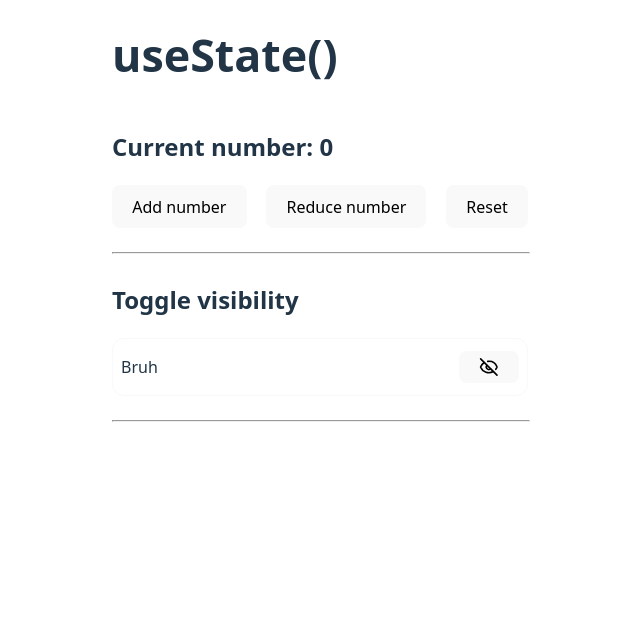
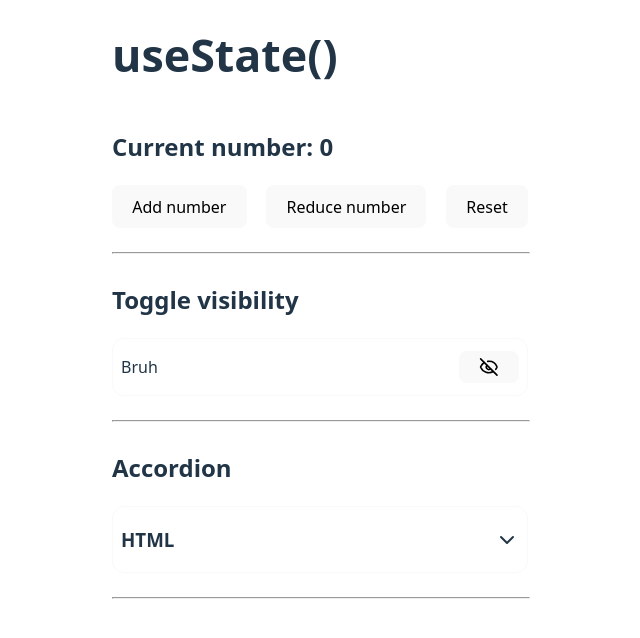
Before and after one commit to dwisarut/react-hook-practice, a React (Vite) app: page / in a window 1280 px wide. Shown: the top 638 px of the page, without its empty margins (320-960 px from the left). Built offline with nearby package versions, Linux system fonts and the light colour scheme.

Commit message:
feat: add accordion component in useState section

```diff
--- a/src/components/useStateHook.tsx
+++ b/src/components/useStateHook.tsx
@@ -1,9 +1,10 @@
 import { useState } from "react";
-import { Eye, EyeOff } from "lucide-react";
+import { Eye, EyeOff, ChevronDown, ChevronUp } from "lucide-react";
 
 function Counter() {
   const [count, setCount] = useState(0);
   const [hidden, setHidden] = useState(false);
+  const [openAccordion, setOpenAccordion] = useState(false);
 
   function addIncrement() {
     setCount(count + 1);
@@ -19,6 +20,10 @@ function Counter() {
 
   function onVisibilityChange() {
     setHidden(!hidden);
+  }
+
+  function onOpenAccordion() {
+    setOpenAccordion(!openAccordion);
   }
 
   return (
@@ -44,6 +49,32 @@ function Counter() {
           </button>
         </div>
         <hr />
+        <h2>Accordion</h2>
+        <div className="accordion__html">
+          <div
+            className={
+              !openAccordion
+                ? `accordion__clickbox__hidden`
+                : `accordion__clickbox__show`
+            }
+            onClick={onOpenAccordion}
+          >
+            <h3>HTML</h3>
+            {!openAccordion ? <ChevronDown /> : <ChevronUp />}
+          </div>
+          <div className={!openAccordion ? "" : "accordion__content"}>
+            {openAccordion ? (
+              <p>
+                HTML (HyperText Markup Language) is the most basic building
+                block of the Web. It defines the meaning and structure of web
+                content. Other technologies besides HTML are generally used to
+                describe a web page's appearance/presentation (CSS) or
+                functionality/behavior (JavaScript).
+              </p>
+            ) : null}
+          </div>
+        </div>
+        <hr />
       </div>
     </>
   );
--- a/src/index.css
+++ b/src/index.css
@@ -133,3 +133,43 @@ hr {
   margin-left: 8px;
   visibility: hidden;
 }
+
+.accordion__clickbox__show {
+  display: flex;
+  flex-direction: row;
+  justify-content: space-between;
+  align-items: center;
+  border: 1px solid #f9f9f9;
+  padding-left: 8px;
+  padding-right: 8px;
+  border-radius: 0.75rem;
+  border-bottom-left-radius: 0;
+  border-bottom-right-radius: 0;
+  border-bottom: 0;
+}
+
+.accordion__clickbox__hidden {
+  display: flex;
+  flex-direction: row;
+  justify-content: space-between;
+  align-items: center;
+  border: 1px solid #f9f9f9;
+  padding-left: 8px;
+  padding-right: 8px;
+  border-radius: 0.75rem;
+}
+
+.accordion__clickbox__show:hover {
+  cursor: pointer;
+}
+
+.accordion__clickbox__hidden:hover {
+  cursor: pointer;
+}
+
+.accordion__content {
+  padding: 8px;
+  border: 1px solid #f9f9f9;
+  border-bottom-left-radius: 0.75rem;
+  border-bottom-right-radius: 0.75rem;
+}
```
